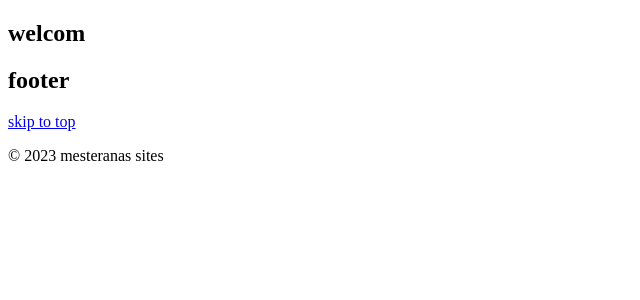
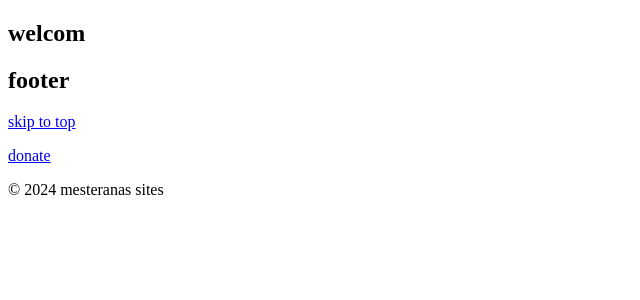
Before and after one commit to mesteranas/anas_main_django, a Django app: page / in a window 1280 px wide. Shown: the part 253-553 px from the top of the page, without its empty margins (0-640 px from the left). Run offline with Django 5.2, Linux system fonts and the light colour scheme.

Commit message:
08/01/2024

```diff
--- a/anas_main/templates/home.html
+++ b/anas_main/templates/home.html
@@ -26,7 +26,8 @@
     <footer id="footer">
         <h2>footer</h2>
         <p><a href="#header">skip to top</a></p>
-    <p>&copy; 2023 mesteranas sites</p>
+        <p><a href="https://www.paypal.me/AMohammed231">donate</a></p>
+    <p>&copy; 2024 mesteranas sites</p>
     </footer>
     <script src="{%static "javascript/script.js"%}"></script>
 </body>
```
